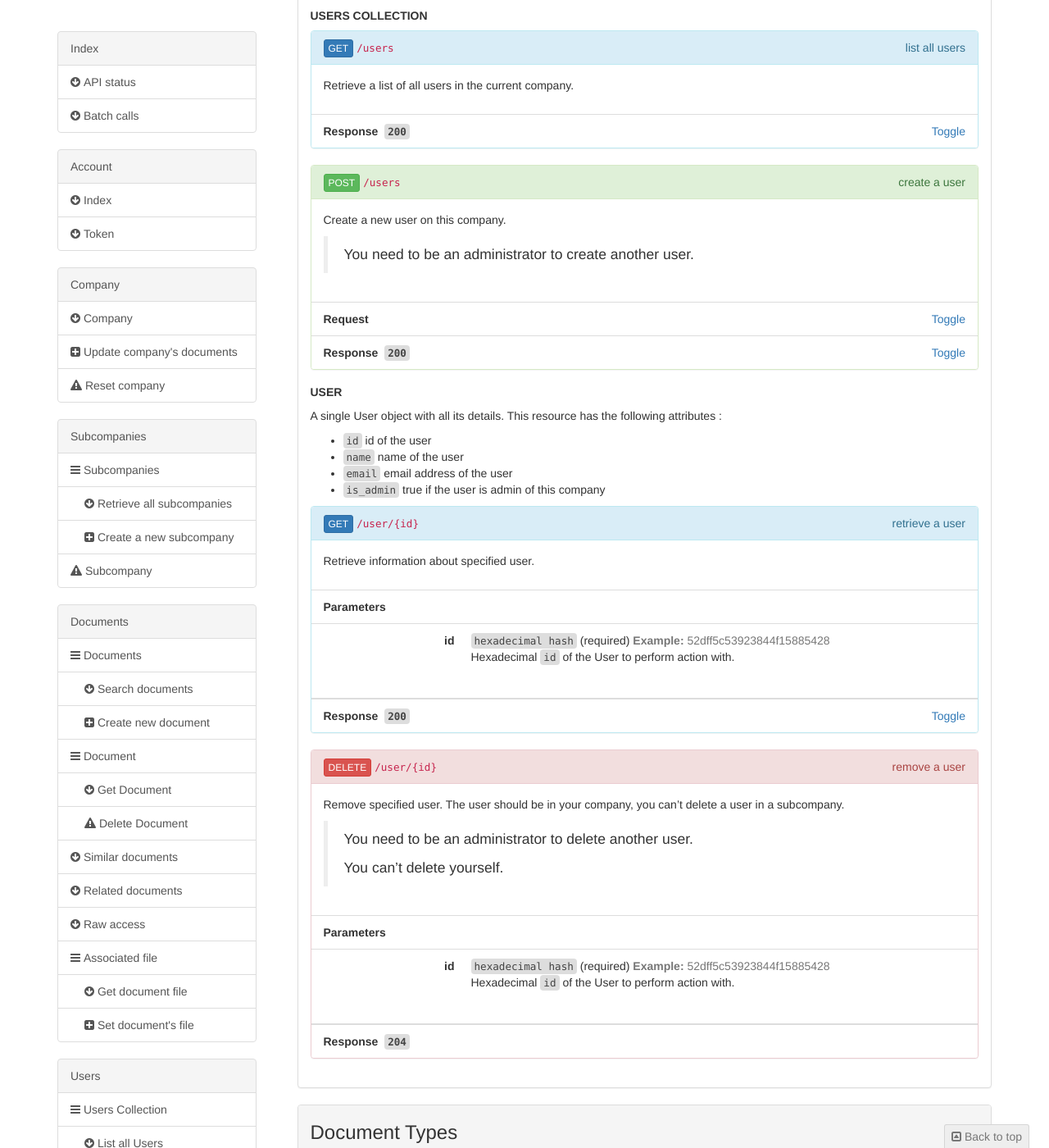
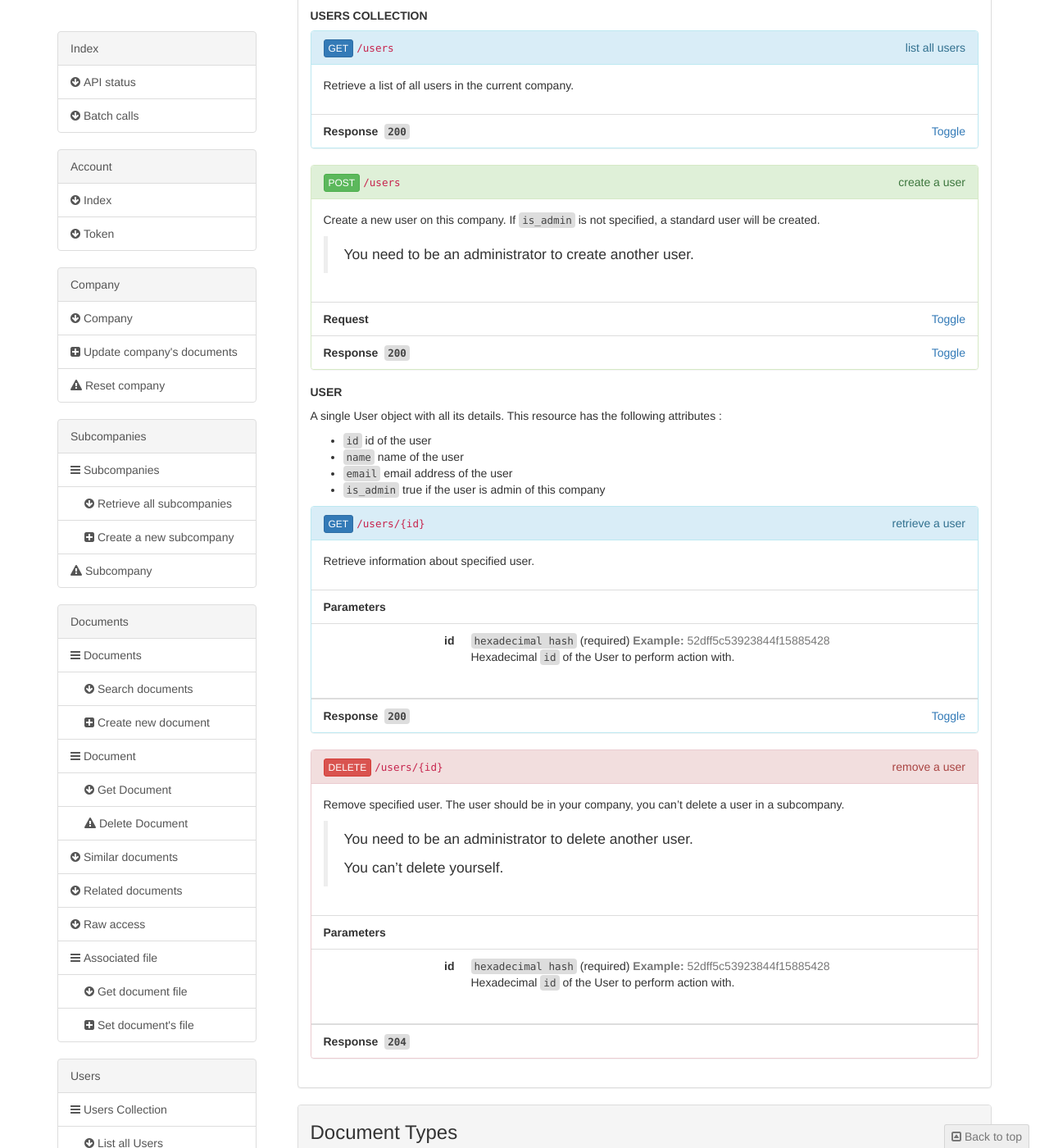
Before and after one commit to AnyFetch/developers.anyfetch.com, a Jekyll site: the page endpoints/index.html, which Jekyll copies as it is, in a window 1280 px wide and 1400 px high, scrolled down 7797 px. Shown: the whole window at 82% size. Built offline with Jekyll 4.4.1, drawn with Linux system fonts in a browser that asks for light colours; nearby versions of some CDN libraries; Markdown is read by kramdown in place of the engine named in the settings; some of the changed text lies outside the part shown.

Commit message:
Updated endpoint documentation (typo)

```diff
--- a/endpoints/index.html
+++ b/endpoints/index.html
@@ -207,7 +207,7 @@
 <p>You may customize hydraters list, or use default list.</p>
 <p>Only available for admin users.</p>
 <blockquote>
-<p>Be careful: the user will be migrated to the new company. To create a new subcompany, the best practice is to create a new admin (<code>POST /user</code>) before, then create the new company while connected with the new user.</p>
+<p>Be careful: the user will be migrated to the new company. To create a new subcompany, the best practice is to create a new admin (<code>POST /users</code>) before, then create the new company while connected with the new user.</p>
 </blockquote>
 </div><ul class="list-group"><li class="list-group-item"><strong>Request</strong><a data-toggle="collapse" data-target="#da411322b30cedce49a94faf8c072bfc" class="pull-right">Toggle</a></li><li id="da411322b30cedce49a94faf8c072bfc" class="list-group-item panel-collapse collapse"><h5>Body</h5><pre><code>    {
         "<span class="hljs-attribute">name</span>": <span class="hljs-value"><span class="hljs-string">"new-subcompany-name"</span></span>,
@@ -532,14 +532,15 @@
         "<span class="hljs-attribute">user_url</span>": <span class="hljs-value"><span class="hljs-string">"/users/52fb7b90c8318c4dc800006c"</span>
     </span>}
 ]
-</code></pre></li></ul></section><section id="users-users-collection-post" class="panel panel-success"><div class="panel-heading"><div style="float:right"><span style="text-transform: lowercase">Create a User</span></div><div style="float:left"><a href="#users-users-collection-post" class="btn btn-xs btn-success">POST</a></div><div style="overflow:hidden"><code>/users</code></div></div><div class="panel-body"><p>Create a new user on this company.</p>
+</code></pre></li></ul></section><section id="users-users-collection-post" class="panel panel-success"><div class="panel-heading"><div style="float:right"><span style="text-transform: lowercase">Create a User</span></div><div style="float:left"><a href="#users-users-collection-post" class="btn btn-xs btn-success">POST</a></div><div style="overflow:hidden"><code>/users</code></div></div><div class="panel-body"><p>Create a new user on this company. If <code>is_admin</code> is not specified, a standard user will be created.</p>
 <blockquote>
 <p>You need to be an administrator to create another user.</p>
 </blockquote>
-</div><ul class="list-group"><li class="list-group-item"><strong>Request</strong><a data-toggle="collapse" data-target="#15307fe821fd49a0be9918eba2fe6ea1" class="pull-right">Toggle</a></li><li id="15307fe821fd49a0be9918eba2fe6ea1" class="list-group-item panel-collapse collapse"><h5>Body</h5><pre><code>    {
+</div><ul class="list-group"><li class="list-group-item"><strong>Request</strong><a data-toggle="collapse" data-target="#6414e578c5f4a54e1b7e2fc7ba251d84" class="pull-right">Toggle</a></li><li id="6414e578c5f4a54e1b7e2fc7ba251d84" class="list-group-item panel-collapse collapse"><h5>Body</h5><pre><code>    {
         "<span class="hljs-attribute">email</span>": <span class="hljs-value"><span class="hljs-string">"newuser@company.com"</span></span>,
         "<span class="hljs-attribute">name</span>": <span class="hljs-value"><span class="hljs-string">"New User"</span></span>,
-        "<span class="hljs-attribute">password</span>": <span class="hljs-value"><span class="hljs-string">"password"</span>
+        "<span class="hljs-attribute">password</span>": <span class="hljs-value"><span class="hljs-string">"password"</span></span>,
+        "<span class="hljs-attribute">is_admin</span>": <span class="hljs-value"><span class="hljs-literal">false</span>
     </span>}
 </code></pre></li><li class="list-group-item"><strong>Response&nbsp;&nbsp;<code>200</code></strong><a data-toggle="collapse" data-target="#6a184fd3f4f5cd60062bd04c2e0527c9" class="pull-right">Toggle</a></li><li id="6a184fd3f4f5cd60062bd04c2e0527c9" class="list-group-item panel-collapse collapse"><div class="description"></div><h5>Headers</h5><pre><code><span class="hljs-attribute">Content-Type</span>: <span class="hljs-string">application/json</span><br></code></pre><h5>Body</h5><pre><code>{
     "<span class="hljs-attribute">_type</span>": <span class="hljs-value"><span class="hljs-string">"User"</span></span>,
@@ -556,7 +557,7 @@
 <li><code>email</code> email address of the user</li>
 <li><code>is_admin</code> true if the user is admin of this company</li>
 </ul>
-<section id="users-user-get" class="panel panel-info"><div class="panel-heading"><div style="float:right"><span style="text-transform: lowercase">Retrieve a User</span></div><div style="float:left"><a href="#users-user-get" class="btn btn-xs btn-primary">GET</a></div><div style="overflow:hidden"><code>/user/{id}</code></div></div><div class="panel-body"><p>Retrieve information about specified user.</p>
+<section id="users-user-get" class="panel panel-info"><div class="panel-heading"><div style="float:right"><span style="text-transform: lowercase">Retrieve a User</span></div><div style="float:left"><a href="#users-user-get" class="btn btn-xs btn-primary">GET</a></div><div style="overflow:hidden"><code>/users/{id}</code></div></div><div class="panel-body"><p>Retrieve information about specified user.</p>
 </div><ul class="list-group"><li class="list-group-item bg-default"><strong>Parameters</strong></li><li class="list-group-item"><dl class="dl-horizontal"><dt>id</dt><dd><code>hexadecimal hash</code>&nbsp;<span class="required">(required)</span>&nbsp;<span class="text-muted example"><strong>Example:&nbsp;</strong><span>52dff5c53923844f15885428</span></span><p>Hexadecimal <code>id</code> of the User to perform action with.</p>
 </dd></dl></li></ul><ul class="list-group"><li class="list-group-item"><strong>Response&nbsp;&nbsp;<code>200</code></strong><a data-toggle="collapse" data-target="#c9f88c0c16cb9399e1df65d5eda68c1e" class="pull-right">Toggle</a></li><li id="c9f88c0c16cb9399e1df65d5eda68c1e" class="list-group-item panel-collapse collapse"><div class="description"></div><h5>Headers</h5><pre><code><span class="hljs-attribute">Content-Type</span>: <span class="hljs-string">application/json</span><br></code></pre><h5>Body</h5><pre><code>{
     "<span class="hljs-attribute">_type</span>": <span class="hljs-value"><span class="hljs-string">"User"</span></span>,
@@ -566,7 +567,7 @@
     "<span class="hljs-attribute">is_admin</span>": <span class="hljs-value"><span class="hljs-literal">false</span></span>,
     "<span class="hljs-attribute">user_url</span>": <span class="hljs-value"><span class="hljs-string">"/users/52fb7b90c8318c4dc800006c"</span>
 </span>}
-</code></pre></li></ul></section><section id="users-user-delete" class="panel panel-danger"><div class="panel-heading"><div style="float:right"><span style="text-transform: lowercase">Remove a User</span></div><div style="float:left"><a href="#users-user-delete" class="btn btn-xs btn-danger">DELETE</a></div><div style="overflow:hidden"><code>/user/{id}</code></div></div><div class="panel-body"><p>Remove specified user. The user should be in your company, you can’t delete a user in a subcompany.</p>
+</code></pre></li></ul></section><section id="users-user-delete" class="panel panel-danger"><div class="panel-heading"><div style="float:right"><span style="text-transform: lowercase">Remove a User</span></div><div style="float:left"><a href="#users-user-delete" class="btn btn-xs btn-danger">DELETE</a></div><div style="overflow:hidden"><code>/users/{id}</code></div></div><div class="panel-body"><p>Remove specified user. The user should be in your company, you can’t delete a user in a subcompany.</p>
 <blockquote>
 <p>You need to be an administrator to delete another user.</p>
 <p>You can’t delete yourself.</p>
@@ -622,7 +623,7 @@
         "<span class="hljs-attribute">document_count</span>": <span class="hljs-value"><span class="hljs-number">26</span>
     </span>}
 </span>}
-</code></pre></li></ul></section></div></div></div></div></div></div><p style="text-align: center;" class="text-muted">Generated by&nbsp;<a href="https://github.com/danielgtaylor/aglio" class="aglio">aglio</a>&nbsp;on 25 Apr 2014</p><div id="localFile" style="display: none; position: absolute; top: 0; left: 0; width: 100%; color: white; background: red; font-size: 150%; text-align: center; padding: 1em;">This page may not display correctly when opened as a local file. Instead, view it from a web server.
+</code></pre></li></ul></section></div></div></div></div></div></div><p style="text-align: center;" class="text-muted">Generated by&nbsp;<a href="https://github.com/danielgtaylor/aglio" class="aglio">aglio</a>&nbsp;on 29 Apr 2014</p><div id="localFile" style="display: none; position: absolute; top: 0; left: 0; width: 100%; color: white; background: red; font-size: 150%; text-align: center; padding: 1em;">This page may not display correctly when opened as a local file. Instead, view it from a web server.
 
 </div></body><script src="//code.jquery.com/jquery-1.11.0.min.js"></script><script src="//netdna.bootstrapcdn.com/bootstrap/3.1.1/js/bootstrap.min.js"></script><script>(function() {
   if (location.protocol === 'file:') {
```
Also changed, not shown: blueprint.md (+5 -4 lines).
